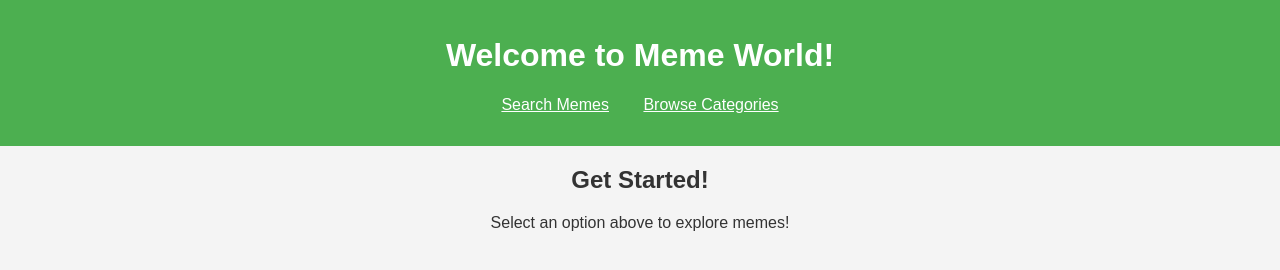
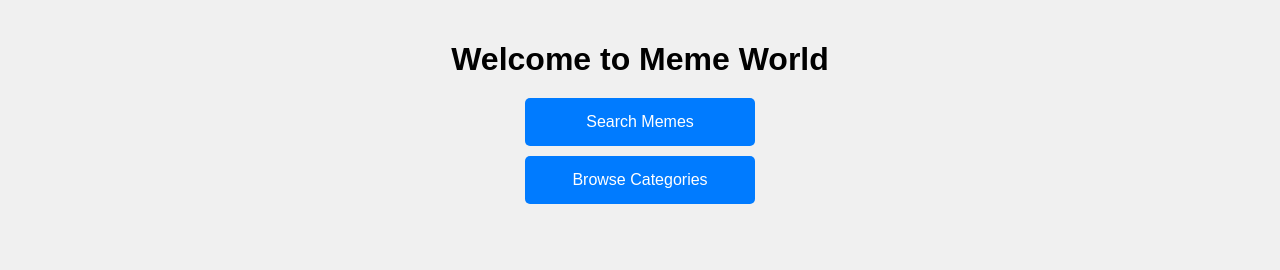
Before and after one commit to ff6f8d68/memeworld, a website: page index.html in a window 1280 px wide. Drawn offline with Linux system fonts and the light colour scheme.

Commit message:
Update index.html

```diff
--- a/index.html
+++ b/index.html
@@ -1,67 +1,40 @@
-<!-- index.html -->
 <!DOCTYPE html>
 <html lang="en">
 <head>
     <meta charset="UTF-8">
     <meta name="viewport" content="width=device-width, initial-scale=1.0">
-    <title>Meme World</title>
+    <title>Meme World - Welcome</title>
     <style>
         body {
             font-family: Arial, sans-serif;
-            background-color: #f4f4f4;
             margin: 0;
-            padding: 0;
-            color: #333;
+            padding: 20px;
+            background-color: #f0f0f0;
         }
-
-        header {
-            background: #4CAF50;
+        h1 {
+            text-align: center;
+            margin-bottom: 20px;
+        }
+        .link {
+            display: block;
+            text-align: center;
+            padding: 15px;
+            margin: 10px auto;
+            width: 200px;
+            background-color: #007bff;
             color: white;
-            padding: 1rem;
-            text-align: center;
+            border-radius: 5px;
+            text-decoration: none;
+            transition: background-color 0.3s;
         }
-
-        nav ul {
-            list-style: none;
-            padding: 0;
-        }
-
-        nav ul li {
-            display: inline;
-            margin: 0 15px;
-        }
-
-        button {
-            padding: 10px 15px;
-            background-color: #008CBA;
-            color: white;
-            border: none;
-            cursor: pointer;
-        }
-
-        button:hover {
-            background-color: #007B9A;
-        }
-
-        main {
-            text-align: center;
-            margin: 20px;
+        .link:hover {
+            background-color: #0056b3;
         }
     </style>
 </head>
 <body>
-    <header>
-        <h1>Welcome to Meme World!</h1>
-        <nav>
-            <ul>
-                <li><a href="search.html" style="color: white;">Search Memes</a></li>
-                <li><a href="categories.html" style="color: white;">Browse Categories</a></li>
-            </ul>
-        </nav>
-    </header>
-    <main>
-        <h2>Get Started!</h2>
-        <p>Select an option above to explore memes!</p>
-    </main>
+    <h1>Welcome to Meme World</h1>
+    <a class="link" href="search.html">Search Memes</a>
+    <a class="link" href="categories.html">Browse Categories</a>
 </body>
 </html>
```
